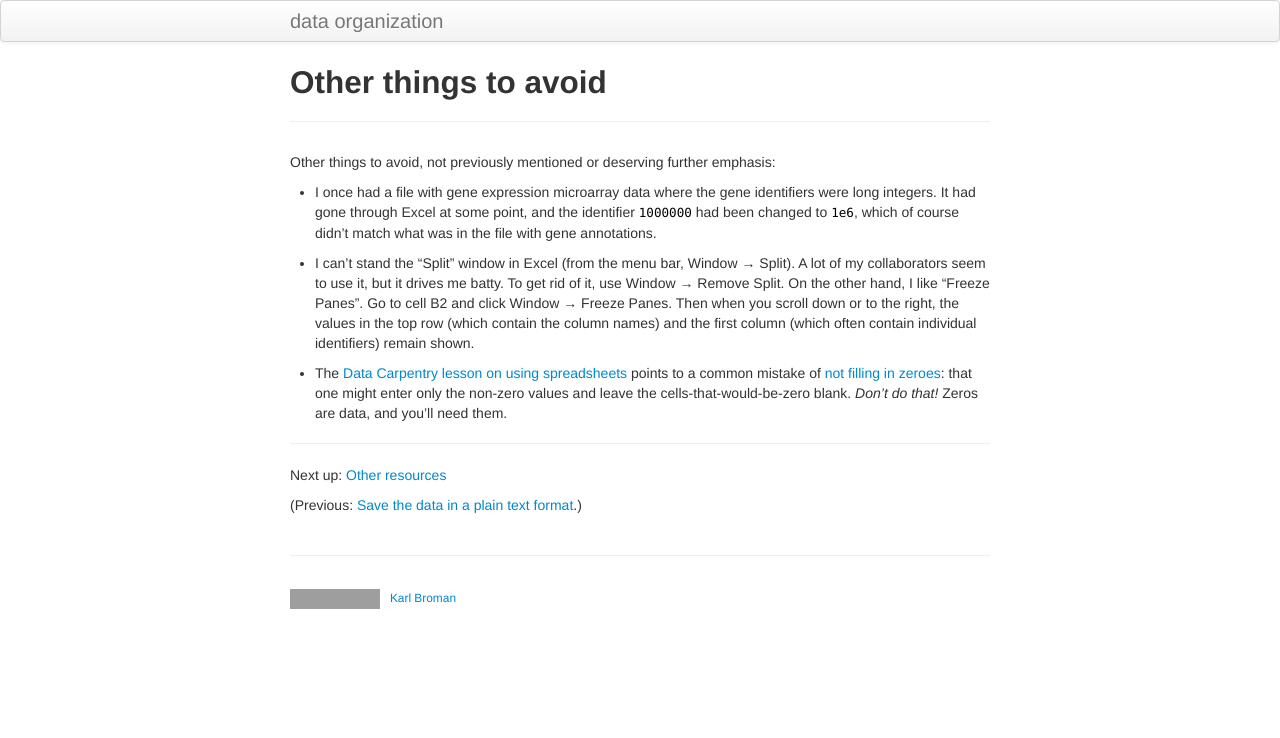
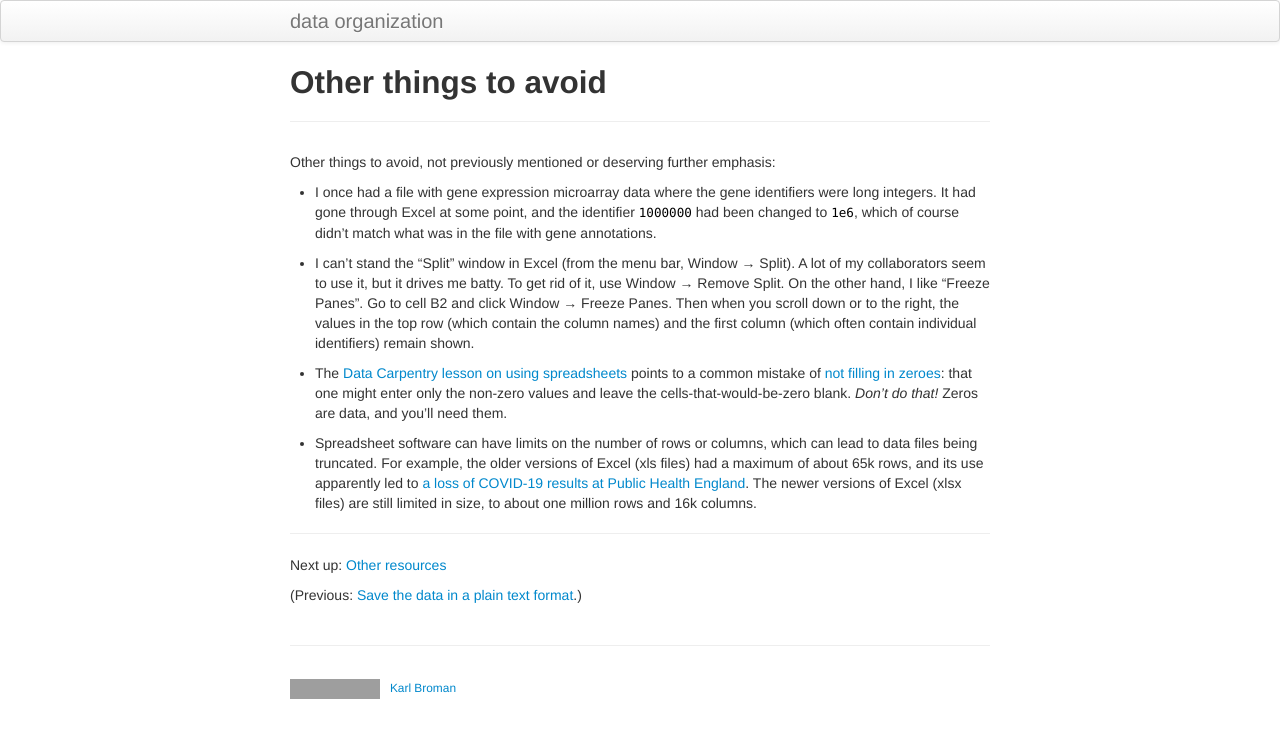
Before and after one commit to kbroman/dataorg, a Jekyll site: the page built from pages/avoid.md, in a window 1280 px wide. Shown: the top 738 px of the page. Built offline with Jekyll 4.4.1, drawn with Linux system fonts in a browser that asks for light colours; grey boxes are pictures that could not be loaded.

Commit message:
pages/avoid: Mention row and column limits in spreadsheet software

```diff
--- a/pages/avoid.md
+++ b/pages/avoid.md
@@ -27,6 +27,15 @@ Other things to avoid, not previously mentioned or deserving further emphasis:
   cells-that-would-be-zero blank. *Don't do that!* Zeros are data, and
   you'll need them.
 
+- Spreadsheet software can have limits on the number of rows or
+  columns, which can lead to data files being truncated. For example,
+  the older versions of Excel (xls files) had a maximum of about 65k
+  rows, and its use apparently led to
+  [a loss of COVID-19 results at Public Health
+  England](https://www.bbc.com/news/technology-54423988).
+  The newer versions of Excel (xlsx files) are still limited in size,
+  to about one million rows and 16k columns.
+
 ---
 
 Next up: [Other resources](resources.html)
```
Also changed, not shown: pages/avoid.Rmd (+9 -0 lines).
